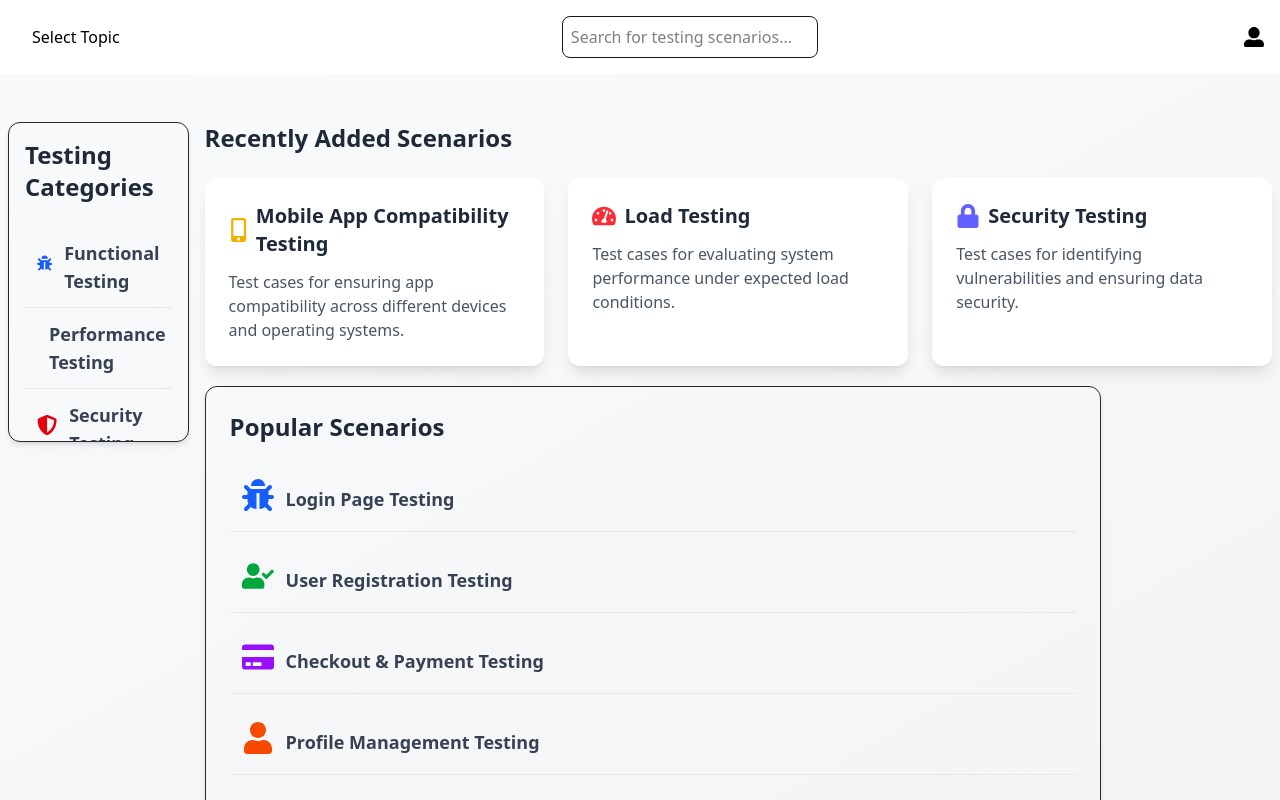
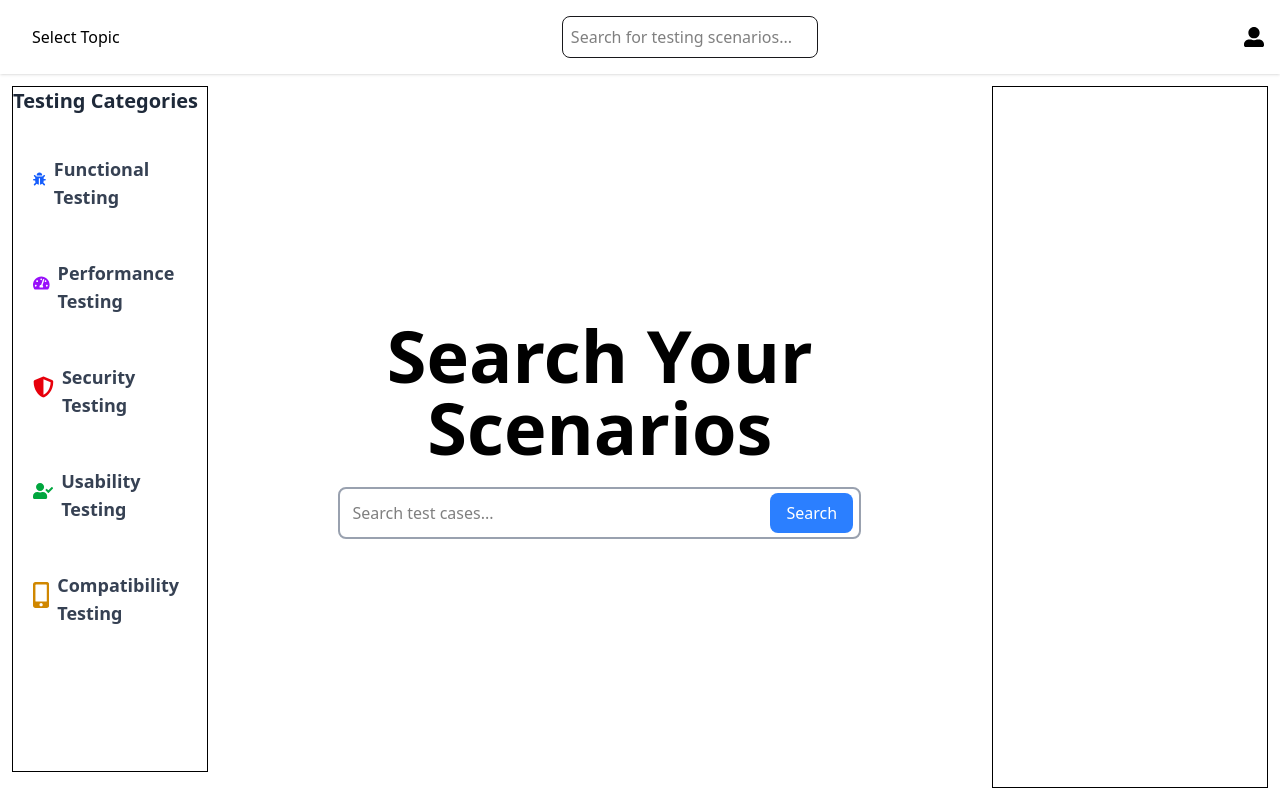
Before and after one commit to Abhishekk-bari/Manual_Testing, a React (Vite) app: page /dashboard in a window 1280 px wide. Built offline with nearby package versions, Linux system fonts and the light colour scheme; the HTML template or start-up script is replaced by a standard one.

Commit message:
working on main content page

```diff
--- a/package.json
+++ b/package.json
@@ -23,7 +23,8 @@
     "framer-motion": "^12.0.5",
     "gsap": "^3.12.7",
     "lucide-react": "^0.474.0",
-    "motion": "^12.0.6",
+    "mini-svg-data-uri": "^1.4.4",
+    "motion": "^12.4.2",
     "react": "^18.3.1",
     "react-dom": "^18.3.1",
     "react-fast-marquee": "^1.6.5",
--- a/src/component/Dashboard/MainContent.tsx
+++ b/src/component/Dashboard/MainContent.tsx
@@ -1,4 +1,4 @@
-import React, { useEffect, useRef } from "react";
+import React, { useEffect, useRef, useState } from "react";
 import { Link } from "react-router-dom";
 import {
   FaBug,
@@ -7,9 +7,6 @@ import {
   FaUserCheck,
   FaMobileAlt,
   FaCreditCard,
-  FaCode,
-  FaChartLine,
-  FaLock,
   FaUser,
   FaSearch,
   FaTruck,
@@ -25,27 +22,27 @@ const MainContent: React.FC = () => {
     {
       name: "Functional Testing",
       path: "/dashboard/functional-testing",
-      icon: <FaBug className="w-8 h-8 mb-2 text-blue-600" />,
+      icon: <FaBug className="w-4 h-4 mb-2 text-blue-600" />,
     },
     {
       name: "Performance Testing",
       path: "/dashboard/performance-testing",
-      icon: <FaTachometerAlt className="w-8 h-8 mb-2 text-purple-600" />,
+      icon: <FaTachometerAlt className="w-6 h-7 mb-2 text-purple-600" />,
     },
     {
       name: "Security Testing",
       path: "/dashboard/security-testing",
-      icon: <FaShieldAlt className="w-8 h-8 mb-2 text-red-600" />,
+      icon: <FaShieldAlt className="w-6 h-7 mb-2 text-red-600" />,
     },
     {
       name: "Usability Testing",
       path: "/dashboard/usability-testing",
-      icon: <FaUserCheck className="w-8 h-8 mb-2 text-green-600" />,
+      icon: <FaUserCheck className="w-6 h-7 mb-2 text-green-600" />,
     },
     {
       name: "Compatibility Testing",
       path: "/dashboard/compatibility-testing",
-      icon: <FaMobileAlt className="w-8 h-8 mb-2 text-yellow-600" />,
+      icon: <FaMobileAlt className="w-6 h-7 mb-2 text-yellow-600" />,
     },
   ];
 
@@ -53,72 +50,72 @@ const MainContent: React.FC = () => {
     {
       name: "Login Page Testing",
       path: "/dashboard/login-testing",
-      icon: <FaBug className="w-8 h-8 mb-2 text-blue-600" />,
+      icon: <FaBug className="w-6 h-7 mb-2 text-blue-600" />,
     },
     {
       name: "User Registration Testing",
       path: "/dashboard/registration-testing",
-      icon: <FaUserCheck className="w-8 h-8 mb-2 text-green-600" />,
+      icon: <FaUserCheck className="w-6 h-7 mb-2 text-green-600" />,
     },
     {
       name: "Checkout & Payment Testing",
       path: "/dashboard/payment-testing",
-      icon: <FaCreditCard className="w-8 h-8 mb-2 text-purple-600" />,
+      icon: <FaCreditCard className="w-6 h-7 mb-2 text-purple-600" />,
     },
     {
       name: "Profile Management Testing",
       path: "/dashboard/profile-testing",
-      icon: <FaUser className="w-8 h-8 mb-2 text-orange-600" />,
+      icon: <FaUser className="w-6 h-7 mb-2 text-orange-600" />,
     },
     {
       name: "Search & Filter Testing",
       path: "/dashboard/search-testing",
-      icon: <FaSearch className="w-8 h-8 mb-2 text-yellow-600" />,
+      icon: <FaSearch className="w-6 h-7 mb-2 text-yellow-600" />,
     },
     {
       name: "Order History & Tracking",
       path: "/dashboard/order-tracking",
-      icon: <FaTruck className="w-8 h-8 mb-2 text-red-600" />,
+      icon: <FaTruck className="w-6 h-7 mb-2 text-red-600" />,
     },
     {
       name: "Form Validation Testing",
       path: "/dashboard/form-validation",
-      icon: <FaCheckCircle className="w-8 h-8 mb-2 text-teal-600" />,
+      icon: <FaCheckCircle className="w-6 h-7 mb-2 text-teal-600" />,
     },
     {
       name: "Accessibility Testing",
       path: "/dashboard/accessibility-testing",
-      icon: <FaUniversalAccess className="w-8 h-8 mb-2 text-indigo-600" />,
+      icon: <FaUniversalAccess className="w-6 h-7 mb-2 text-indigo-600" />,
     },
     {
       name: "Cross-Browser Testing",
       path: "/dashboard/cross-browser",
-      icon: <FaGlobe className="w-8 h-8 mb-2 text-gray-600" />,
+      icon: <FaGlobe className="w-6 h-7 mb-2 text-gray-600" />,
     },
     {
       name: "Responsive Design Testing",
       path: "/dashboard/responsive-testing",
-      icon: <FaMobileAlt className="w-8 h-8 mb-2 text-blue-500" />,
+      icon: <FaMobileAlt className="w-6 h-7 mb-2 text-blue-500" />,
     },
     {
       name: "Error Handling & Alerts",
       path: "/dashboard/error-handling",
-      icon: <FaExclamationTriangle className="w-8 h-8 mb-2 text-red-500" />,
+      icon: <FaExclamationTriangle className="w-6 h-7 mb-2 text-red-500" />,
     },
     {
       name: "Performance & Load Testing",
       path: "/dashboard/performance-testing",
-      icon: <FaTachometerAlt className="w-8 h-8 mb-2 text-green-700" />,
+      icon: <FaTachometerAlt className="w-6 h-7 mb-2 text-green-700" />,
     },
     {
       name: "Security Testing",
       path: "/dashboard/security-testing",
-      icon: <FaShieldAlt className="w-8 h-8 mb-2 text-red-700" />,
+      icon: <FaShieldAlt className="w-6 h-7 mb-2 text-red-700" />,
     },
     {
       name: "Localization & Language Support",
       path: "/dashboard/localization-testing",
-      icon: <FaLanguage className="w-8 h-8 mb-2 text-purple-500" />,
+      icon: <FaLanguage className="w-6 h-7 mb-2 text-purple-500" />,
     },
   ];
 
@@ -142,117 +139,58 @@ const MainContent: React.FC = () => {
     animate();
   }, []);
 
+  const placeholders = [
+    "Search scenarios...",
+    "Search test cases...",
+    "Login scenarios...",
+    "Functional testing...",
+  ];
+  const [placeholderIndex, setPlaceholderIndex] = useState(0);
+
+  useEffect(() => {
+    const interval = setInterval(() => {
+      setPlaceholderIndex((prevIndex) => (prevIndex + 1) % placeholders.length);
+    }, 2000);
+    return () => clearInterval(interval);
+  }, []);
+
   return (
-    <div className="flex-1  overflow-y-auto h-screen bg-gradient-to-br from-gray-50 to-gray-100 pt-10">
-      <div className="flex p-2">
-        {/* Testing Categories Section - Bento Grid Layout */}
-        <div className="w-2/14 p-4 border border-zinc-800 rounded-xl shadow-md mr-4 h-[25vw] overflow-y-auto">
-          {/* Categories Section - List Layout */}
-          <div className="no-visible-scrollbar">
-            <h3 className="text-2xl font-bold mb-6 text-gray-800">
-              Testing Categories
-            </h3>
-            <ul className="">
+    <div className="w-screen h-screen flex flex-row p-3">
+      {/* First Row - Table */}
+      <div className="w-full flex-1 justify-center mb-4 border">
+        <h3 className="text-xl font-bold mb-5 text-gray-800">Testing Categories</h3>
+        <ul className="space-y-2">
           {categories.map((category, index) => (
-                <li key={index}>
-                  <Link
-                    to={category.path}
-                    className="flex items-center space-x-3 p-3 border-b border-gray-200 hover:bg-gray-100 transition-colors duration-200"
-                  >
+            <li key={index} className="flex items-center p-5">
               {category.icon}
-                    <span className="text-lg font-semibold text-gray-700">
+              <span className="text-lg font-semibold text-gray-700 ml-2">
                 {category.name}
               </span>
-                  </Link>
             </li>
           ))}
         </ul>
       </div>
-        </div>
 
-        <div className="flex-1">
-          {/* Recently Added Scenarios Section - Bento Grid Layout */}
-          <div className="mb-5">
-            <h3 className="text-2xl font-bold mb-6 text-gray-800">
-              Recently Added Scenarios
-            </h3>
-            <div className="grid grid-cols-1 md:grid-cols-2 lg:grid-cols-3 gap-6">
-              <div className="bg-white p-6 rounded-xl shadow-lg hover:shadow-xl transition-shadow duration-300 hover:scale-105 transform">
-                <div className="flex items-center mb-3">
-                  <FaMobileAlt className="w-6 h-6 mr-2 text-yellow-500" />
-                  <h4 className="text-xl font-semibold text-gray-800">
-                    Mobile App Compatibility Testing
-                  </h4>
-                </div>
-                <p className="text-gray-600">
-                  Test cases for ensuring app compatibility across different
-                  devices and operating systems.
-                </p>
-              </div>
-              <div className="bg-white p-6 rounded-xl shadow-lg hover:shadow-xl transition-shadow duration-300 hover:scale-105 transform">
-                <div className="flex items-center mb-3">
-                  <FaTachometerAlt className="w-6 h-6 mr-2 text-red-500" />
-                  <h4 className="text-xl font-semibold text-gray-800">
-                    Load Testing
-                  </h4>
-                </div>
-                <p className="text-gray-600">
-                  Test cases for evaluating system performance under expected
-                  load conditions.
-                </p>
-              </div>
-              <div className="bg-white p-6 rounded-xl shadow-lg hover:shadow-xl transition-shadow duration-300 hover:scale-105 transform">
-                <div className="flex items-center mb-3">
-                  <FaLock className="w-6 h-6 mr-2 text-indigo-500" />
-                  <h4 className="text-xl font-semibold text-gray-800">
-                    Security Testing
-                  </h4>
-                </div>
-                <p className="text-gray-600">
-                  Test cases for identifying vulnerabilities and ensuring data
-                  security.
-                </p>
-              </div>
+      {/* Middle Row - Search Functionality */}
+      <div className="w-[280vw] flex flex-col justify-center items-center text-center mb-4">
+        <h1 className="text-4xl sm:text-7xl font-bold text-black mb-6">
+          Search Your Scenarios
+        </h1>
+        <div className="relative sm:w-2/3">
+          <input
+            type="text"
+            className="w-full p-3 border-2 border-gray-400 rounded-lg focus:outline-none focus:border-blue-500"
+            placeholder={placeholders[placeholderIndex]}
+            />
+          <button className="absolute right-2 top-1/2 transform -translate-y-1/2 bg-blue-500 text-white px-4 py-2 rounded-lg hover:bg-blue-600">
+            Search
+          </button>
         </div>
       </div>
 
-          {/* // Popular Scenarios Section - List Layout */}
-          <div className="mb-12 p-6 border border-zinc-800 rounded-xl shadow-md h-[35vw] w-[70vw] overflow-y-auto no-visible-scrollbar">
-            <h3 className="text-2xl font-bold mb-6 text-gray-800">
-              Popular Scenarios
-            </h3>
-            <ul className="space-y-4">
-              {scenarios.map((scenario, index) => (
-                <li
-                  key={index}
-                  className="flex items-center space-x-3 p-3 border-b border-gray-200 hover:bg-gray-100 transition-colors duration-200"
-                >
-                  {scenario.icon}
-                  <Link
-                    to={scenario.path}
-                    className="text-lg font-semibold text-gray-700 hover:underline"
-                  >
-                    {scenario.name}
-                  </Link>
-                </li>
-              ))}
-            </ul>
-          </div>
-        </div>
-      </div>
+      {/* Right Row - List of Names */}
+      <div className="w-full flex justify-center border">
 
-      {/* Call-to-Action Section */}
-      <div className="bg-gradient-to-r from-blue-500 to-blue-600 p-8 rounded-xl text-center shadow-lg hover:shadow-xl transition-shadow duration-300">
-        <h3 className="text-3xl font-bold mb-4 text-white">
-          Have a Scenario to Share?
-        </h3>
-        <p className="text-gray-100 mb-6 text-lg">
-          Contribute to the community by adding your own testing scenarios. Help
-          others improve their testing processes!
-        </p>
-        <button className="bg-white text-blue-600 px-8 py-3 rounded-lg font-semibold hover:bg-blue-50 transition duration-300 hover:scale-105 transform">
-          Contribute Now
-        </button>
       </div>
     </div>
   );
--- a/src/component/Home/Review.tsx
+++ b/src/component/Home/Review.tsx
@@ -33,11 +33,11 @@ export default function Review() {
         {/* <div className='flex justify-center'>
             <img ref={imgRef} src={img} className='w-48 h-48'/>
         </div> */}
-    <div className="flex flex-wrap justify-center gap-20 p-6 h-[30vw]">
+    <div className="flex flex-wrap justify-center gap-20 p-10">
       {stats.map((stat) => (
         <div
           key={stat.id}
-          className="flex flex-col items-center p-6 bg-gray-50 backdrop-blur-lg shadow-lg rounded-2xl w-[25vw] h-[20vw] text-center transition-transform transform hover:scale-105"
+          className="flex flex-col items-center p-6 bg-gray-50 backdrop-blur-lg shadow-lg rounded-2xl w-[18vw] h-[15vw] text-center transition-transform transform hover:scale-105"
         >
           <img src={stat.img} alt={stat.label} className="w-32 h-32 mb-1" />
           <NumberTicker value={100} className="text-5xl font-bold" />
```
Also changed, not shown: src/components/ui/avatar.tsx (deleted, +0 -48 lines), tailwind.config.js (+32 -1 lines), 1 other file (tests, documents, lock files or other folders). Lines whose indentation alone changed are shown as unchanged.
